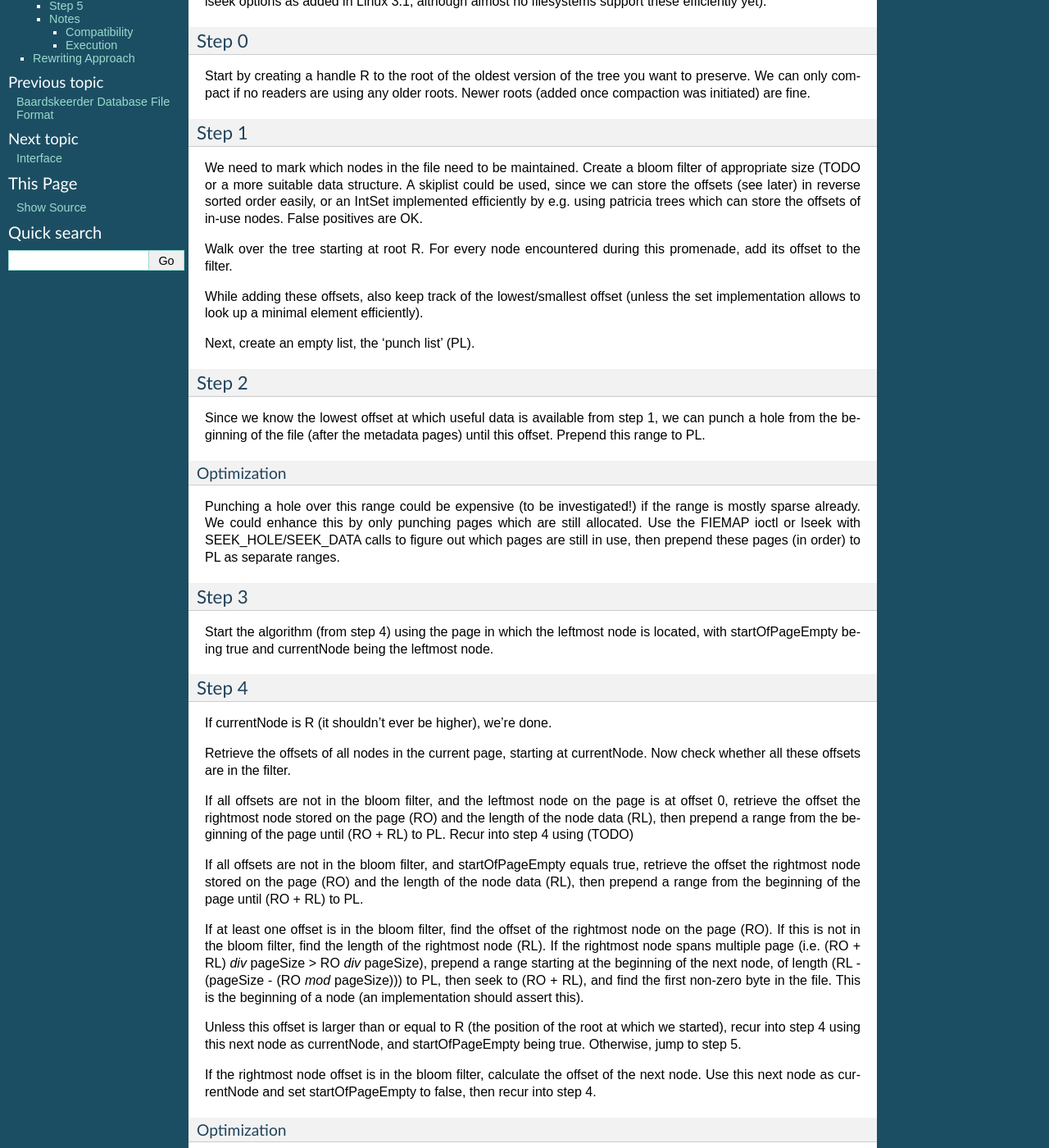
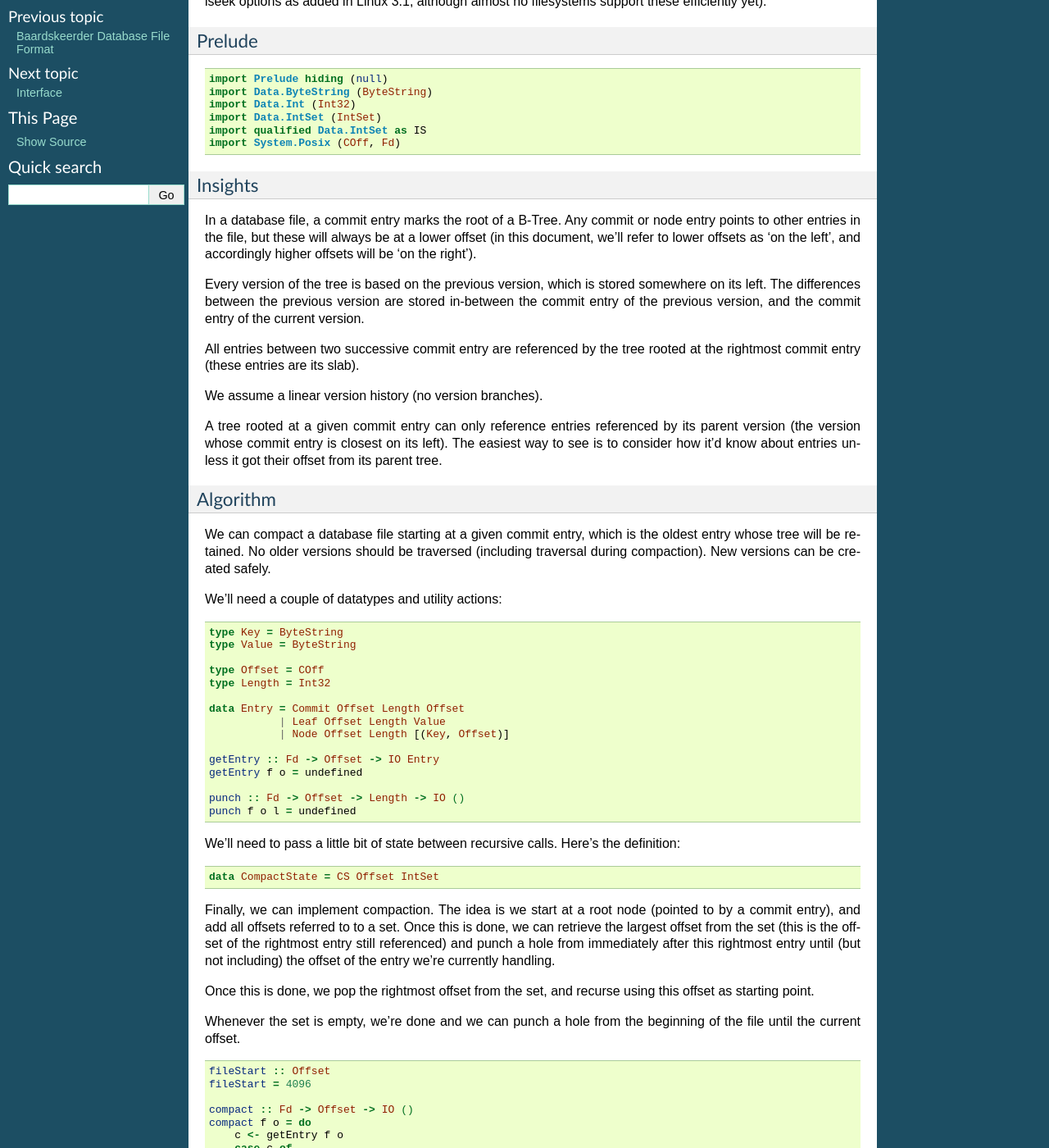
Before and after one commit to Incubaid/baardskeerder, a Sphinx documentation site: the page built from doc/compaction.rst, in a window 1280 px wide and 1400 px high, scrolled down 219 px. Shown: the whole window at 82% size. Built offline with Sphinx 7.4.7, drawn with Linux system fonts in a browser that asks for light colours; some of the changed text lies outside the part shown.

Commit message:
Update hole-punching compaction algorithm
This commit replaces the previous hole-punching compaction algorithm with a new
approach. This new system should be validated (I'm not entirely sure it will
work as expected).

```diff
--- a/doc/compaction.rst
+++ b/doc/compaction.rst
@@ -9,113 +9,131 @@ efficiency reasons, the filesystem should support the FIEMAP ioctl as well (or
 the SEEK_DATA and SEEK_HOLE lseek options as added in Linux 3.1, although
 almost no filesystems support these efficiently yet).
 
-Step 0
-~~~~~~
-Start by creating a handle R to the root of the oldest version of the tree you
-want to preserve. We can only  compact if no readers are using any older roots.
-Newer roots (added once compaction was initiated) are fine.
-
-Step 1
-~~~~~~
-We need to mark which nodes in the file need to be maintained. Create a bloom
-filter of appropriate size (TODO or a more suitable data structure. A skiplist
-could be used, since we can store the offsets (see later) in reverse sorted
-order easily, or an IntSet implemented efficiently by e.g. using patricia trees
-which can store the offsets of in-use nodes. False positives are OK.
-
-Walk over the tree starting at root R. For every node encountered during this
-promenade, add its offset to the filter.
-
-While adding these offsets, also keep track of the lowest/smallest offset
-(unless the set implementation allows to look up a minimal element
-efficiently).
-
-Next, create an empty list, the 'punch list' (PL).
-
-Step 2
-~~~~~~
-Since we know the lowest offset at which useful data is available from step 1,
-we can punch a hole from the  beginning of the file (after the metadata pages)
-until this offset. Prepend this range to PL.
-
-Optimization
-++++++++++++
-
-Punching a hole over this range could be expensive (to be investigated!) if
-the range is mostly sparse already. We could enhance this by only punching
-pages which are still allocated. Use the FIEMAP ioctl or lseek with
-SEEK_HOLE/SEEK_DATA calls to figure out which pages are still in use, then
-prepend these pages (in order) to PL as separate ranges.
-
-Step 3
-~~~~~~
-Start the algorithm (from step 4) using the page in which the leftmost node is
-located, with startOfPageEmpty being true and currentNode being the leftmost
-node.
-
-Step 4
-~~~~~~
-If currentNode is R (it shouldn't ever be higher), we're done.
-
-Retrieve the offsets of all nodes in the current page, starting at currentNode.
-Now check whether all these offsets are in the filter.
-
-If all offsets are not in the bloom filter, and the leftmost node on the page
-is at offset 0, retrieve the offset the rightmost node stored on the page (RO)
-and the length of the node data (RL), then prepend a range from the beginning
-of the page until (RO + RL) to PL. Recur into step 4 using (TODO)
-
-If all offsets are not in the bloom filter, and startOfPageEmpty equals true,
-retrieve the offset the rightmost node stored on the page (RO) and the length
-of the node data (RL), then prepend a range from the beginning of the page
-until (RO + RL) to PL.
-
-If at least one offset is in the bloom filter, find the offset of the rightmost
-node on the page (RO). If this is not in the bloom filter, find the length of
-the rightmost node (RL). If the rightmost node spans multiple page (i.e. (RO +
-RL) `div` pageSize > RO `div` pageSize), prepend a range starting at the
-beginning of the next node, of length (RL - (pageSize - (RO `mod` pageSize)))
-to PL, then seek to (RO + RL), and find the first non-zero byte in the file.
-This is the beginning of a node (an implementation should assert this).
-
-Unless this offset is larger than or equal to R (the position of the root at
-which we started), recur into step 4 using this next node as currentNode, and
-startOfPageEmpty being true. Otherwise, jump to step 5.
-
-If the rightmost node offset is in the bloom filter, calculate the offset of
-the next node. Use this next node as currentNode and set startOfPageEmpty to
-false, then recur into step 4.
-
-Optimization
-++++++++++++
-The FIEMAP mapping information or SEEK_DATA can be used to optimize the search
-for the first non-null byte.
-
-Step 5
-~~~~~~
-We reached a location >= the location of R, and are almost at the end of this
-algorithm. All that's left to do is punching some holes.
-
-Reverse PL, and rewrite it by merging adjecent ranges into larger ranges.
-Finally, map over the rewritten PL and punch a hole in the database file for
-every range encountered.
+Prelude
++++++++
 
 .. code-block:: haskell
 
-    collapse :: PunchList -> PunchList
-    collapse [] = []
-    collapse [a] = [a]
-    collapse ((ao, al) : b@(bo, bl) : rest)
-        | ao + al == bo = collapse ((ao, al + bl) : rest)
-        | otherwise = (ao, al) : collapse (b : rest)
+    import Prelude hiding (null)
+    import Data.ByteString (ByteString)
+    import Data.Int (Int32)
+    import Data.IntSet (IntSet)
+    import qualified Data.IntSet as IS
+    import System.Posix (COff, Fd)
 
-    test_collapse :: Bool
-    test_collapse =
-        collapse [(0, 10), (11, 5), (16, 4), (20, 4), (30, 5), (35, 5), (41, 2)]
-            == [(0, 10), (11, 13), (30, 10), (41, 2)]
+Insights
+++++++++
+In a database file, a commit entry marks the root of a B-Tree. Any commit or
+node entry points to other entries in the file, but these will always be at a
+lower offset (in this document, we'll refer to lower offsets as 'on the left',
+and accordingly higher offsets will be 'on the right').
 
-Notes
-~~~~~
+Every version of the tree is based on the previous version, which is stored
+somewhere on its left. The differences between the previous version are stored
+in-between the commit entry of the previous version, and the commit entry of
+the current version.
+
+All entries between two successive commit entry are referenced by the tree
+rooted at the rightmost commit entry (these entries are its slab).
+
+We assume a linear version history (no version branches).
+
+A tree rooted at a given commit entry can only reference entries referenced by
+its parent version (the version whose commit entry is closest on its left). The
+easiest way to see is to consider how it'd know about entries unless it got
+their offset from its parent tree.
+
+Algorithm
++++++++++
+We can compact a database file starting at a given commit entry, which is the
+oldest entry whose tree will be retained. No older versions should be traversed
+(including traversal during compaction). New versions can be created safely.
+
+We'll need a couple of datatypes and utility actions:
+
+.. code-block:: haskell
+
+    type Key = ByteString
+    type Value = ByteString
+
+    type Offset = COff
+    type Length = Int32
+
+    data Entry = Commit Offset Length Offset
+               | Leaf Offset Length Value
+               | Node Offset Length [(Key, Offset)]
+
+    getEntry :: Fd -> Offset -> IO Entry
+    getEntry f o = undefined
+
+    punch :: Fd -> Offset -> Length -> IO ()
+    punch f o l = undefined
+
+We'll need to pass a little bit of state between recursive calls. Here's the
+definition:
+
+.. code-block:: haskell
+
+    data CompactState = CS Offset IntSet
+
+Finally, we can implement compaction. The idea is we start at a root node
+(pointed to by a commit entry), and add all offsets referred to to a set. Once
+this is done, we can retrieve the largest offset from the set (this is the
+offset of the rightmost entry still referenced) and punch a hole from
+immediately after this rightmost entry until (but not including) the offset of
+the entry we're currently handling.
+
+Once this is done, we pop the rightmost offset from the set, and recurse using
+this offset as starting point.
+
+Whenever the set is empty, we're done and we can punch a hole from the
+beginning of the file until the current offset.
+
+.. code-block:: haskell
+
+    fileStart :: Offset
+    fileStart = 4096
+
+    compact :: Fd -> Offset -> IO ()
+    compact f o = do
+        c <- getEntry f o
+        case c of
+            Commit _ _ r -> compact' f $ CS o (IS.singleton $ fromIntegral r)
+            otherwise -> error "compact: not a commit entry"
+
+    compact' :: Fd -> CompactState -> IO ()
+    compact' f (CS n os) = do
+        -- At this stage, s should never be empty
+        let (h, os') = IS.deleteFindMax os
+            h' = fromIntegral h
+        e <- getEntry f h'
+        (e', os'') <- case e of
+            Leaf o l _ -> return (o + fromIntegral l, os')
+            Node o l rs ->
+                return (o + fromIntegral l,
+                    foldr (IS.insert . fromIntegral) os' $ map snd rs)
+            otherwise -> error "compact': invalid entry type"
+
+        punch f e' $ fromIntegral (n - e')
+
+        if (IS.null os'')
+        then punch f fileStart $ fromIntegral (h' - fileStart)
+        else compact' f (CS h' os'')
+
+Optimizations
++++++++++++++
+- Use the FIEMAP ioctl to punch holes only in ranges which are still backed by
+  an extent
+
+- Whenever an offset is added to the set in contained in the state, instruct
+  the kernel to readahead the page on which this offset resides
+
+- Only punch holes aligned to a page, and using a multiple of the page size as
+  length
+
+- When using getEntry, use some API which doesn't actually fetch a value when
+  handling a leaf entry: all we need is the entry offset and length
+
 Compatibility
 +++++++++++++
 This method depends on some rather bleeding-edge filesystem features.
```
